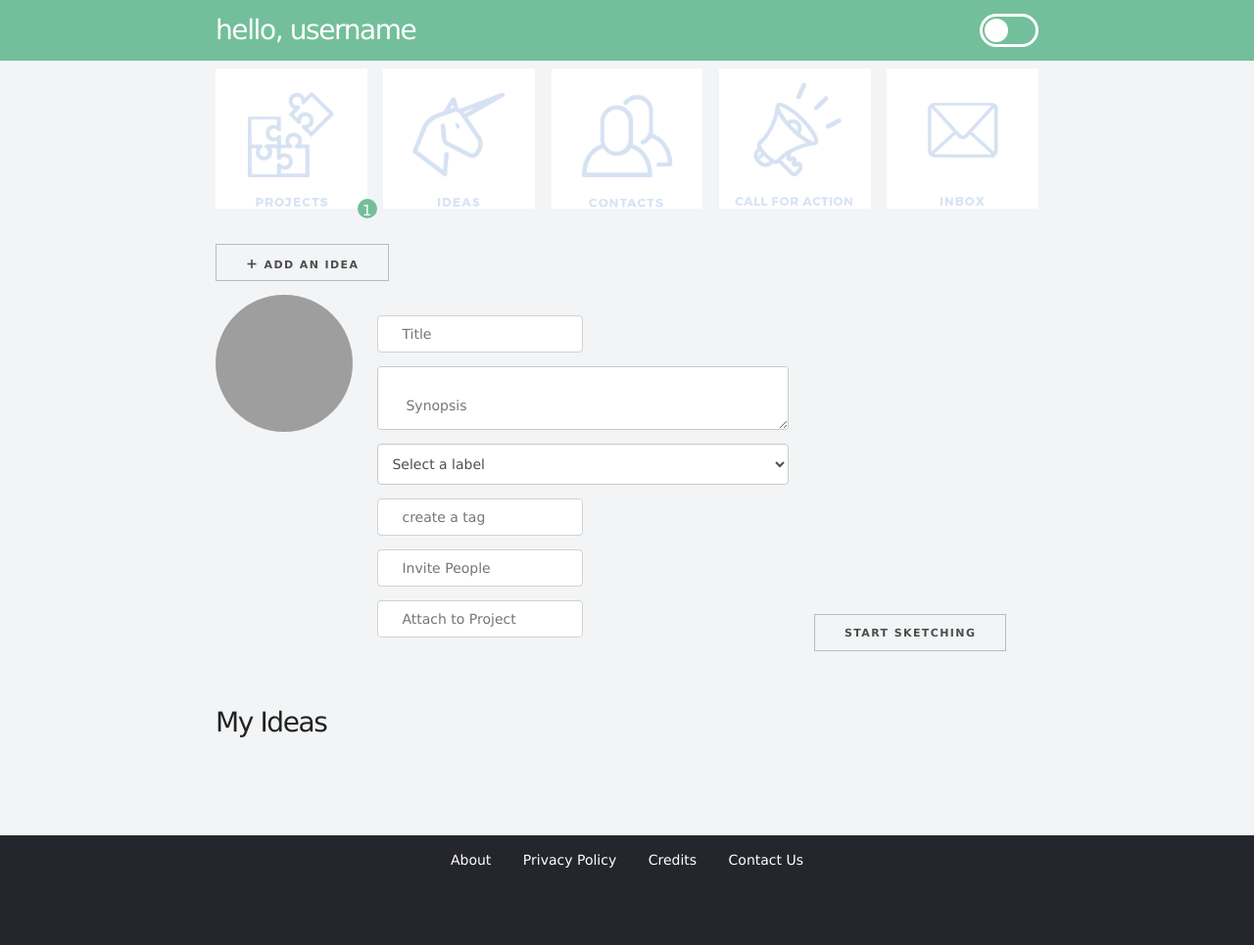
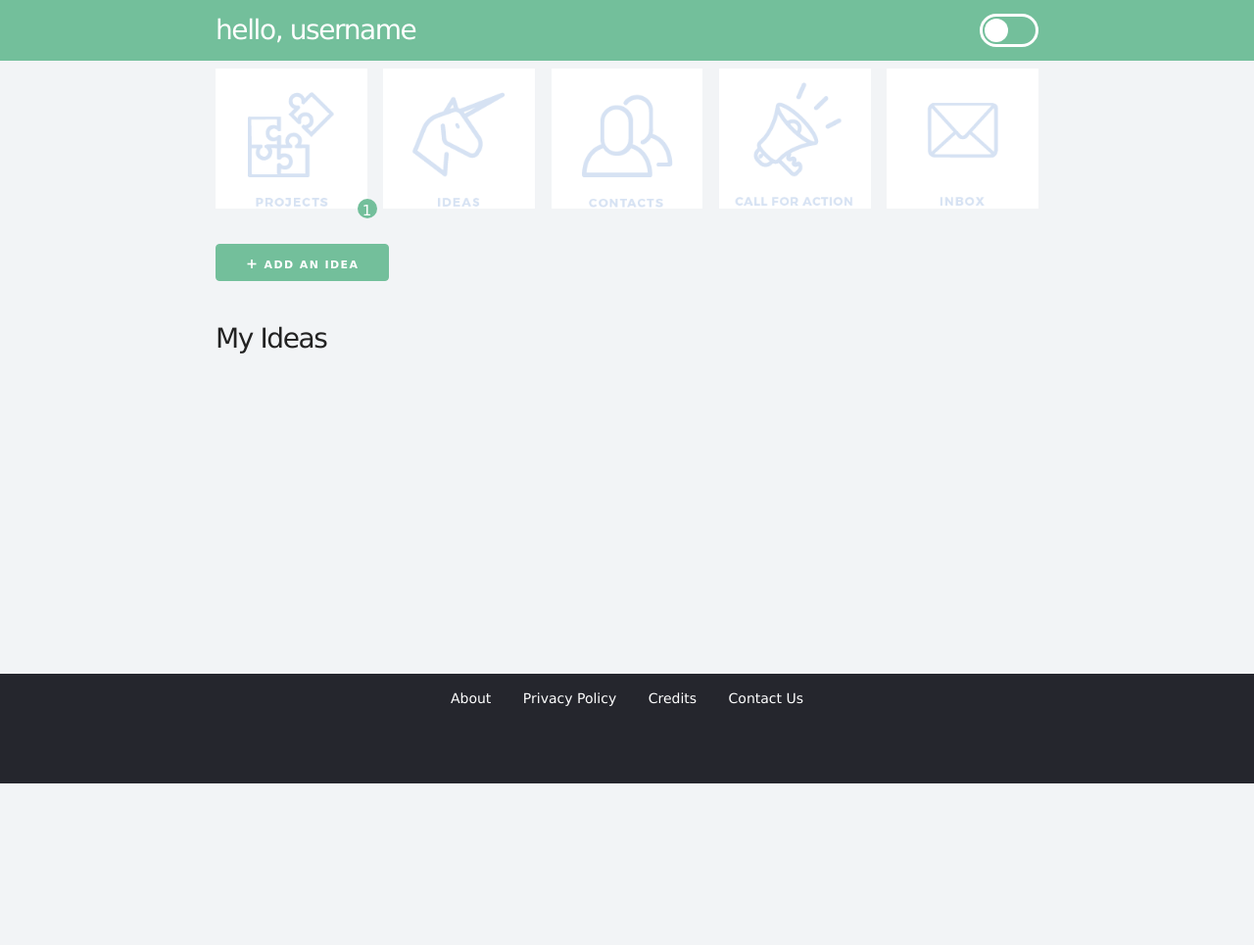
Before and after one commit to marizoldi/Erehwon, a Django app: page /ideas in a window 1280 px wide. Shown: the whole page at 98% size. After the commit the page ends 800 px from the top, so only its background shows below. Run offline with Django 3.2, Linux system fonts and the light colour scheme; some libraries are stand-ins or nearby versions; grey boxes are pictures that could not be loaded.

Commit message:
Show/hide forms in projects and ideas

```diff
--- a/erehwon/erehwon/templates/profiles/callforaction.html
+++ b/erehwon/erehwon/templates/profiles/callforaction.html
@@ -5,7 +5,7 @@
 {% block main %}
 <section class="idea">
     <div class="add-idea">
-        <button href="#" class="button add-idea_button">  <span class="idea-icon__add">+</span> Add new call for action
+        <button href="#" class="button add-idea_button" ng-click="clickAdd()>  <span class="idea-icon__add">+</span> Add new call for action
         </button>
         <div class="add-idea_wrap">
             <form class="new_idea__form">
--- a/erehwon/erehwon/templates/profiles/ideas.html
+++ b/erehwon/erehwon/templates/profiles/ideas.html
@@ -3,11 +3,11 @@
 {% load static %}
 
 {% block main %}
-<section class="idea">
+<section class="idea" ng-controller="ManageController">
     <div class="add-idea">
-        <button href="#" class="button add-idea_button">  <span class="idea-icon__add">+</span> Add an idea
+        <button href="#" class="button-primary add-idea_button" ng-click="clickAdd()">  <span class="idea-icon__add">+</span> Add an idea
         </button>
-        <div class="add-idea_wrap">
+        <div class="add-idea_wrap" ng-show="showAdd">
             <div class="img-circle"></div>
             <form class="new_idea__form">
                 <input type="text" placeholder="Title">
--- a/erehwon/erehwon/templates/profiles/my-projects.html
+++ b/erehwon/erehwon/templates/profiles/my-projects.html
@@ -3,11 +3,11 @@
 {% load static %}
 
 {% block main %}
-<section class="idea">
+<section class="idea" ng-controller="ManageController">
     <div class="add-idea">
-        <button href="#" class="button add-idea_button">  <span class="idea-icon__add">+</span> Add a project
+        <button href="#" class="button-primary add-idea_button" ng-click="clickAdd()">  <span class="idea-icon__add">+</span> Add a project
         </button>
-        <div class="add-idea_wrap">
+        <div class="add-idea_wrap" ng-show="showAdd">
             <div class="img-circle"></div>
             <form class="new_idea__form" method="POST">
                 <input type="text" placeholder="Title">
```
